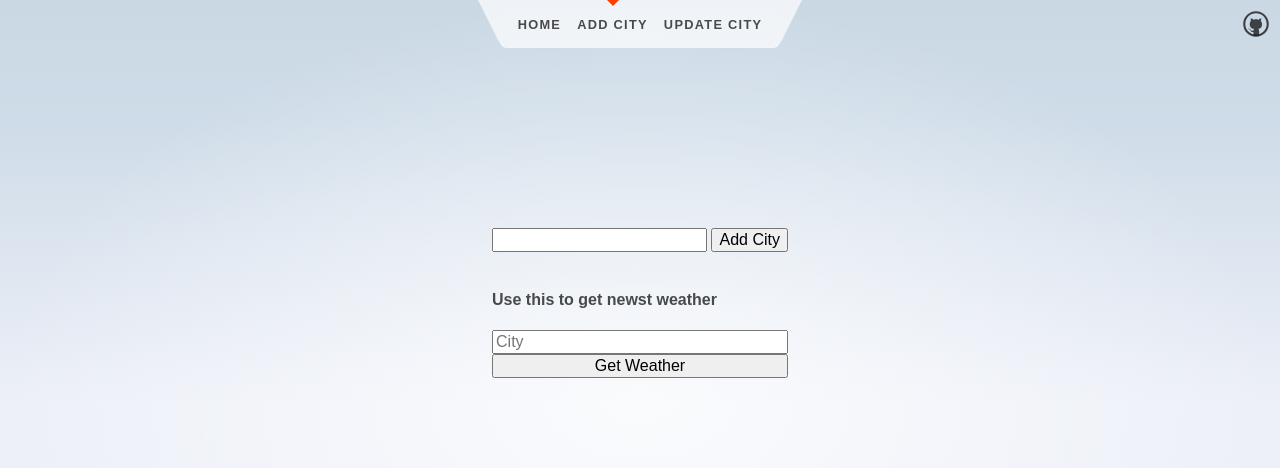
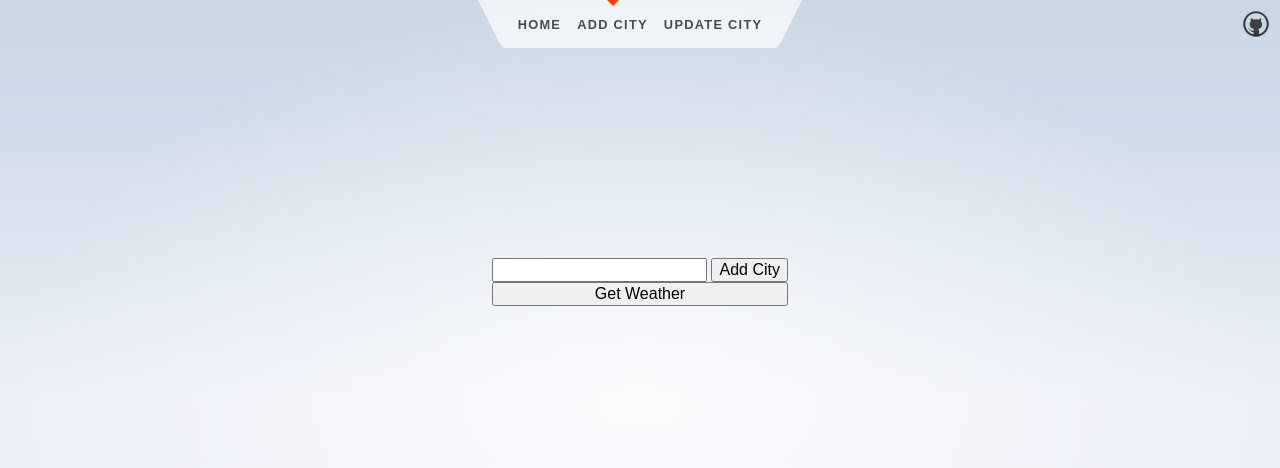
Before and after one commit to MartinBlazek6/WeatherReport, a SvelteKit app in the folder frontend/: page /about in a window 1280 px wide. Shown: the top 468 px of the page. Built offline with nearby package versions, Linux system fonts and the light colour scheme.

Commit message:
manual weather load deleted

```diff
--- a/frontend/src/routes/about/+page.svelte
+++ b/frontend/src/routes/about/+page.svelte
@@ -62,9 +62,6 @@
 		<button type="submit">Add City</button>
 	</form>
 
-	<br>
-	<h4>Use this to get newst weather</h4>
-	<input type="text" bind:value={city} placeholder="City" />
 <!--	<input type="text" bind:value={countryCode} placeholder="SK" />-->
 	<button on:click={handleSubmit}>Get Weather</button>
 	{#if errorMessage}
```
